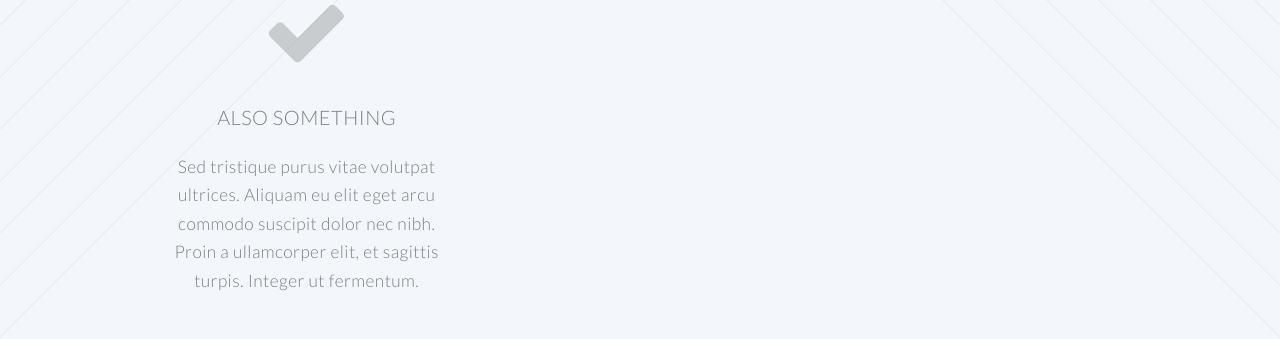
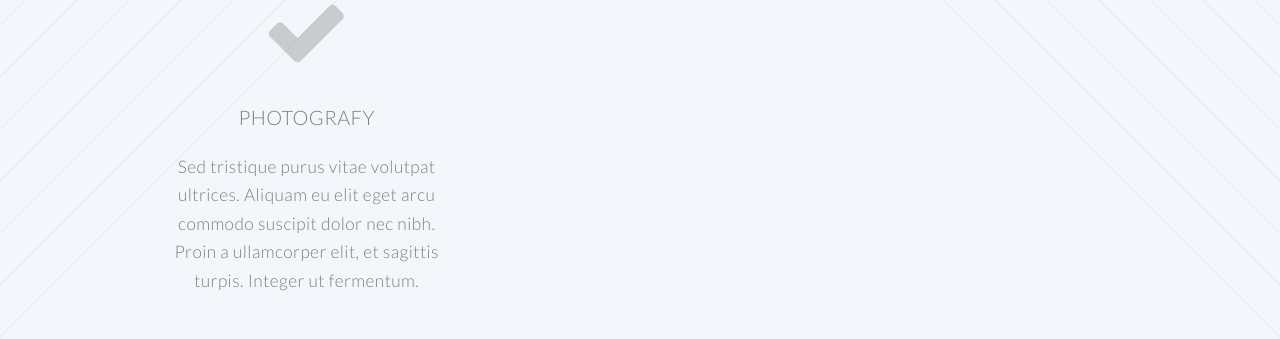
Before and after one commit to Vico2001/Vico2001.github.io, a Jekyll site: the page built from index.html, in a window 1280 px wide and 900 px high, scrolled down 513 px. Shown: the part 155-494 px from the top of the window. Built offline with Jekyll 4.4.1, drawn with Linux system fonts in a browser that asks for light colours.

Commit message:
Update index.html

```diff
--- a/index.html
+++ b/index.html
@@ -8,17 +8,17 @@
 					<section class="wrapper style1 container special">
 						<div class="row">
 
-							<div class="4u">
-
+						<div class="4u">
+							<center>
 								<section>
 									<span class="icon featured fa-check"></span>
 									<header>
-										<h3>Also Something</h3>
+										<h3>Photografy</h3>
 									</header>
 									<p>Sed tristique purus vitae volutpat ultrices. Aliquam eu elit eget arcu commodo suscipit dolor nec nibh. Proin a ullamcorper elit, et sagittis turpis. Integer ut fermentum.</p>
 								</section>
-
-							</div>
+							</center>
+						</div>
 
 
 						</div>
```
